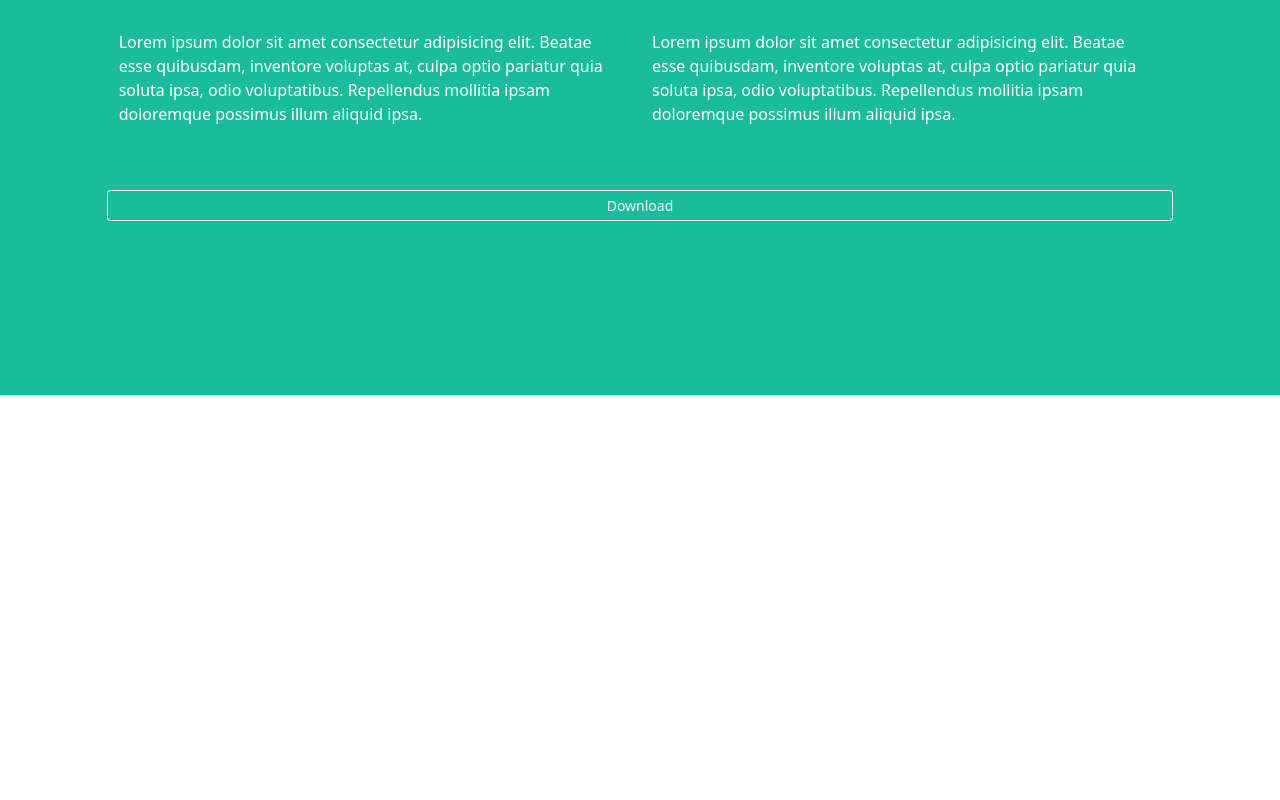
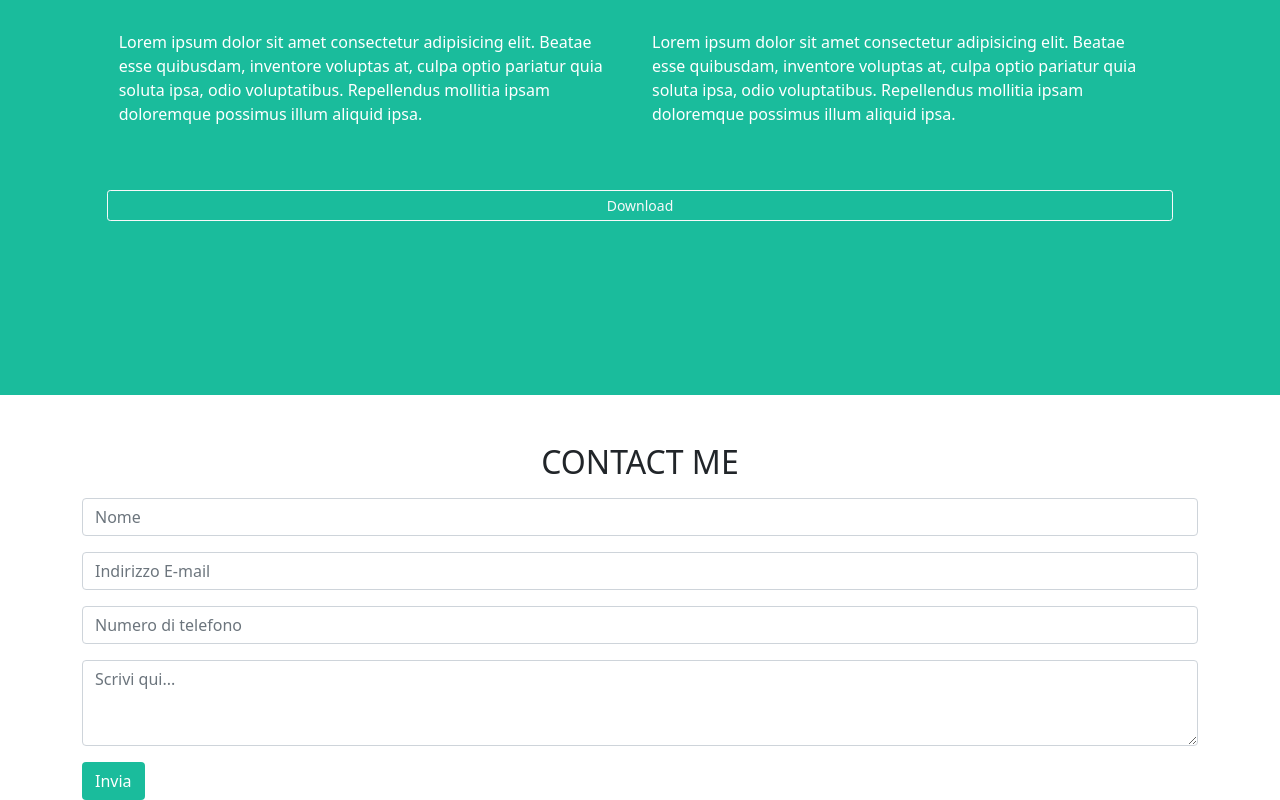
Before and after one commit to antonioiorio94/html-css-bootstrap-freelancer, a plain HTML site: page index.html in a window 1280 px wide. Shown: the part 1691-2491 px from the top of the page. Before the commit the page ends 2086 px from the top, so only its background shows below. Drawn offline with nearby package versions, Linux system fonts and the light colour scheme.

Commit message:
aggiunta form

```diff
--- a/index.html
+++ b/index.html
@@ -151,6 +151,41 @@
 
         <!--ABOUT SECTION-->
 
+
+        <!--CONTACT SECTION-->
+        <div class="container">
+
+            <h2 class="text-center mt-5 mb-3">CONTACT ME</h2>
+            <div class="mb-3">
+
+                <input type="email" class="form-control"
+                    id="exampleFormControlInput1" placeholder="Nome">
+            </div>
+            <div class="mb-3">
+
+                <input type="email" class="form-control"
+                    id="exampleFormControlInput1"
+                    placeholder="Indirizzo E-mail">
+            </div>
+            <div class="mb-3">
+
+                <input type="email" class="form-control"
+                    id="exampleFormControlInput1"
+                    placeholder="Numero di telefono">
+            </div>
+            <div class="mb-3">
+                <textarea class="form-control" id="exampleFormControlTextarea1"
+                    rows="3" placeholder="Scrivi qui..."></textarea>
+            </div>
+            <button type="button" class="btn bg-green white">Invia</button>
+
+
+        </div>
+
+
+
+        <!--/CONTACT SECTION-->
+
     </main>
 
 
```
